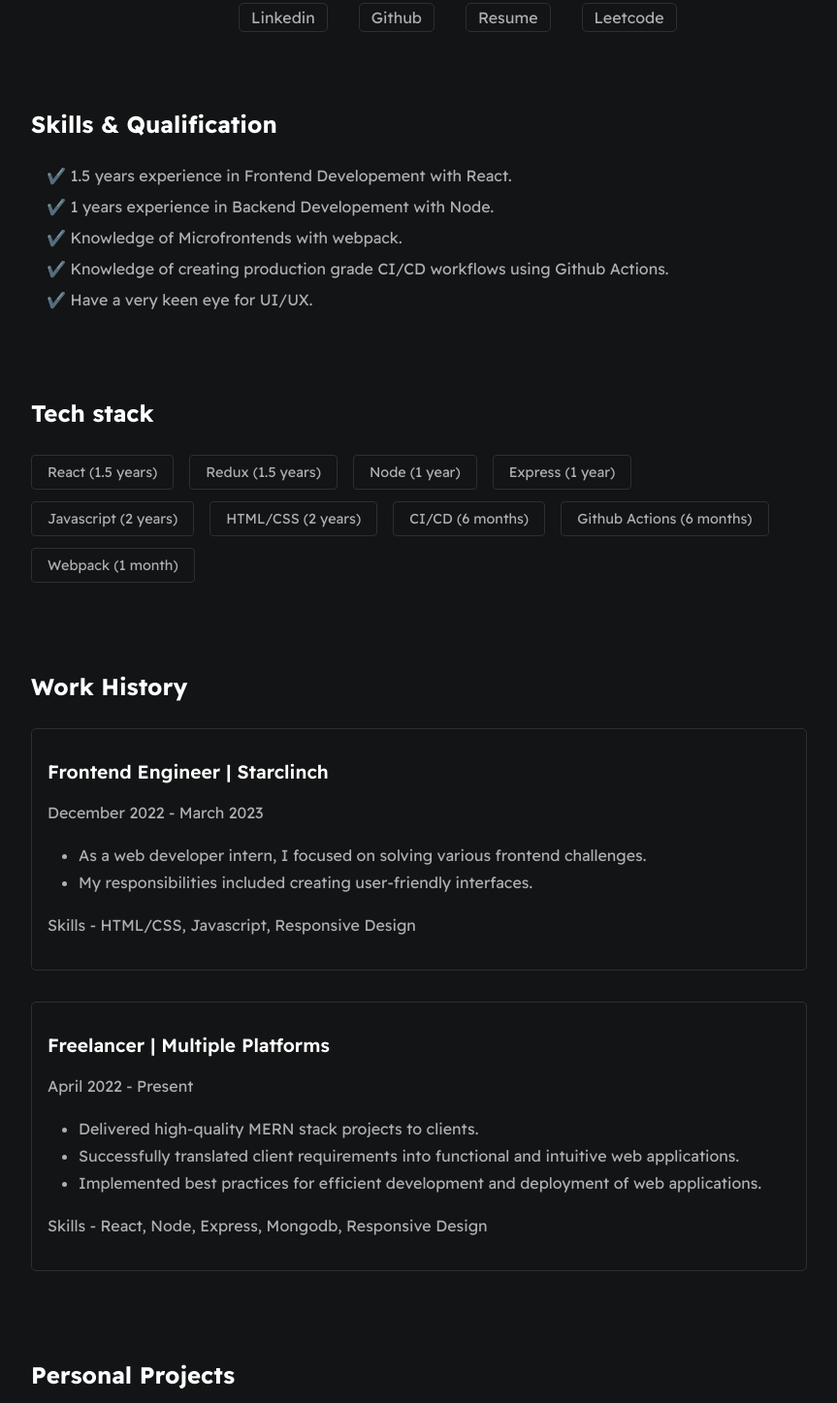
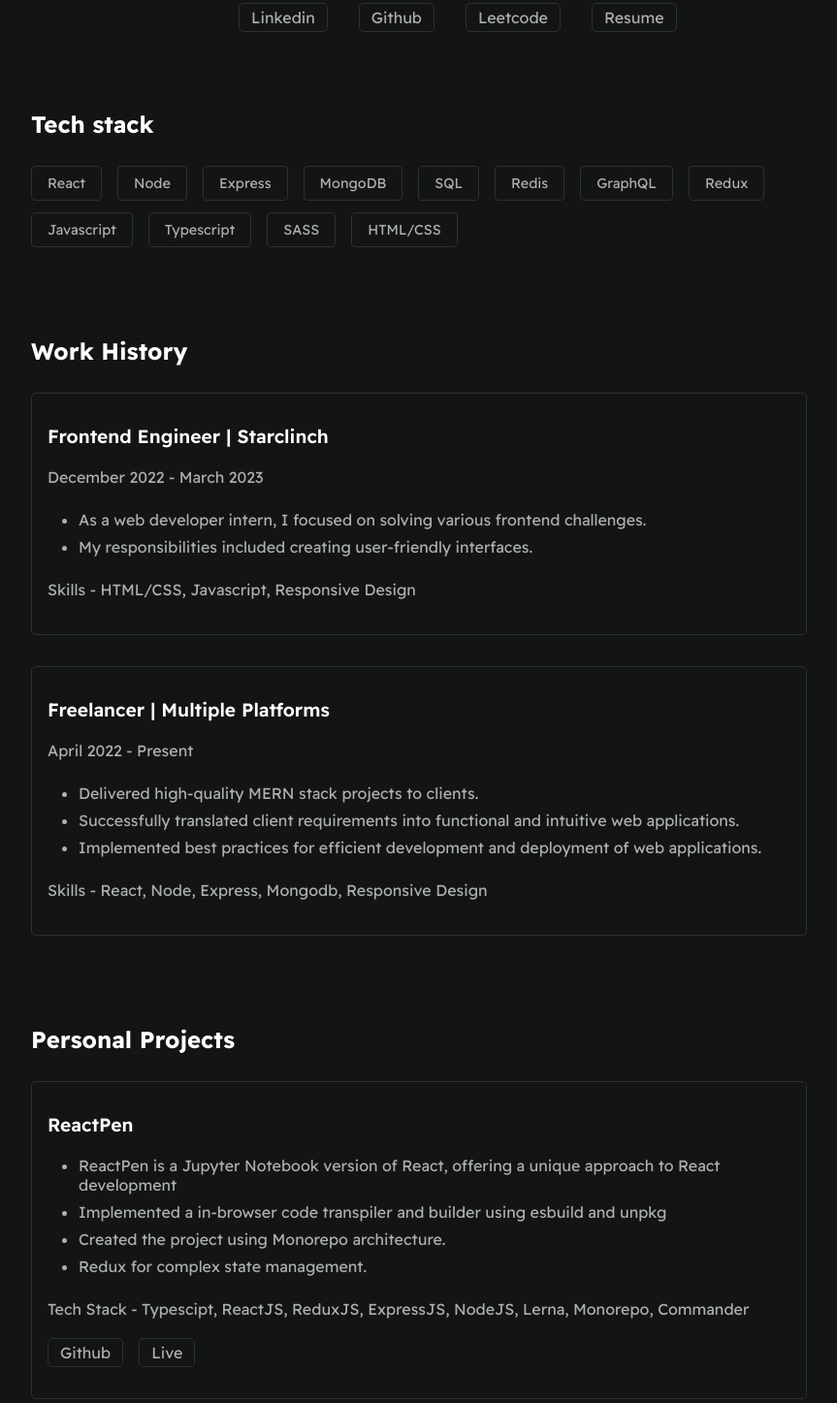
Before and after one commit to noobCode-69/Portfolio, a React (Vite) app: page / in a window 1280 px wide. Shown: the part 283-1730 px from the top of the page at 97% size, without its empty margins (208-1071 px from the left). Built offline with nearby package versions, Linux system fonts and the light colour scheme.

Commit message:
updated skills

```diff
--- a/src/components/Home/Home.config.js
+++ b/src/components/Home/Home.config.js
@@ -8,36 +8,43 @@ export const socialLinks = [
     href: "https://github.com/noobCode-69",
   },
   {
-    text: "Resume",
-    href: "https://drive.google.com/file/d/1kPi8skXxP0FfYM9q6md74xitn7RxcHCV/view?usp=sharing",
-  },
-  {
     text: "Leetcode",
     href: "https://leetcode.com/so_hell",
   },
-];
-
-export const skills = [
-  "1.5 years experience in Frontend Developement with React.",
-  "1 years experience in Backend Developement with Node.",
-  "Knowledge of Microfrontends with webpack.",
-  "Knowledge of creating production grade CI/CD workflows using Github Actions.",
-  "Have a very keen eye for UI/UX.",
+  {
+    text: "Resume",
+    href: "https://drive.google.com/file/d/1G7NdmGjGphDRp0c7CvmWESpIvf6Z-Ikh/view?usp=sharing",
+  },
 ];
 
 export const techStack = [
-  "React (1.5 years)",
-  "Redux (1.5 years)",
-  "Node (1 year)",
-  "Express (1 year)",
-  "Javascript (2 years)",
-  "HTML/CSS (2 years)",
-  "CI/CD (6 months)",
-  "Github Actions (6 months)",
-  "Webpack (1 month)",
+  "React",
+  "Node",
+  "Express",
+  "MongoDB",
+  "SQL",
+  "Redis",
+  "GraphQL",
+  "Redux",
+  "Javascript",
+  "Typescript",
+  "SASS",
+  "HTML/CSS",
 ];
 
 export const projects = [
+  {
+    name: "ReactPen",
+    live: "https://www.npmjs.com/package/react-journal",
+    github: "https://github.com/noobCode-69/ReactPen",
+    descriptions: [
+      "ReactPen is a Jupyter Notebook version of React, offering a unique approach to React development",
+      "Implemented a in-browser code transpiler and builder using esbuild and unpkg",
+      "Created the project using Monorepo architecture.",
+      "Redux for complex state management.",
+    ],
+    techStack: `Typescipt, ReactJS, ReduxJS, ExpressJS, NodeJS, Lerna, Monorepo, Commander`,
+  },
   {
     name: "YGGDRASIL",
     live: "https://yggdrasil-frontend.vercel.app/",
--- a/src/components/Home/Home.jsx
+++ b/src/components/Home/Home.jsx
@@ -1,7 +1,6 @@
 import styled from "./Home.module.css";
 
 import { socialLinks } from "./Home.config";
-import { skills } from "./Home.config";
 import { techStack } from "./Home.config";
 import { workHistory } from "./Home.config";
 import { projects } from "./Home.config";
@@ -47,21 +46,6 @@ const Home = () => {
               })}
             </div>
           </div>
-        </div>
-        <div className={styled["skills"]}>
-          <h2>Skills & Qualification</h2>
-          <ul className={styled["skills-list"]}>
-            {skills.map((skill, index) => {
-              return (
-                <li
-                  key={`skill-number-${index + 1}`}
-                  className={styled["skills-list-item"]}
-                >
-                  ✔️ {skill}
-                </li>
-              );
-            })}
-          </ul>
         </div>
         <div className={styled["tech-stack"]}>
           <h2>Tech stack</h2>
```
